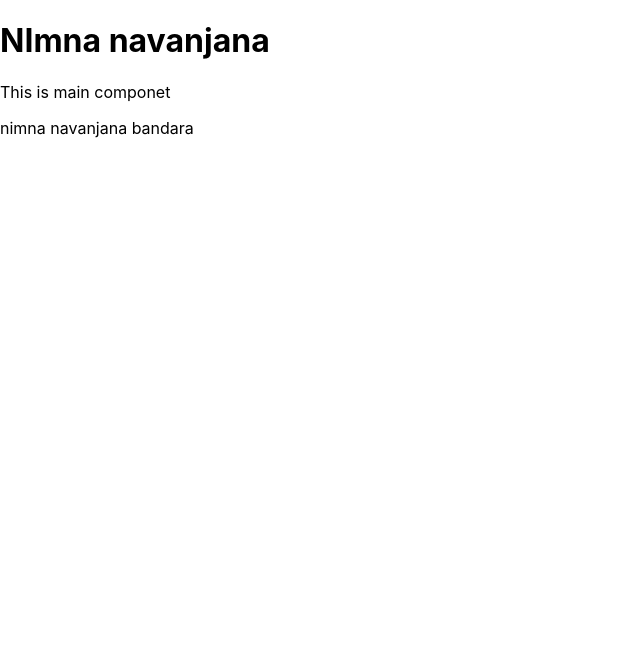
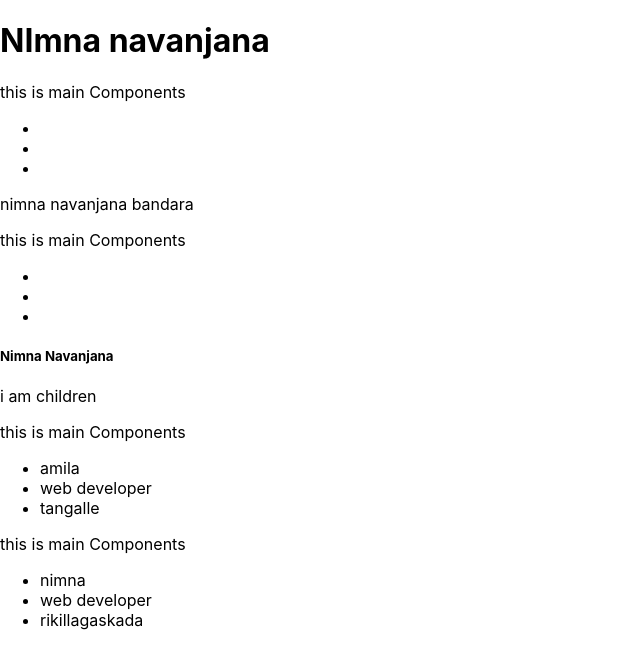
Before and after one commit to nimnanava/React_basic, a JavaScript app in the folder 1st-react-project/: page / in a window 1280 px wide. Shown: the top 668 px of the page, without its empty margins (0-640 px from the left). Built offline with nearby package versions, Linux system fonts and the light colour scheme; the HTML template or start-up script is replaced by a standard one.

Commit message:
componats
2

```diff
--- a/1st-react-project/src/App.js
+++ b/1st-react-project/src/App.js
@@ -11,6 +11,14 @@ function App() {
 
       <p>nimna navanjana bandara</p>
 
+     <Main>
+      <h5>Nimna Navanjana</h5>
+      <p> i am children  </p>
+     </Main>
+
+     <Main name = "amila" city = "tangalle" position= "web developer"/>
+     <Main name = "nimna" city = "rikillagaskada" position= "web developer"/>
+
 
 
     </>
--- a/1st-react-project/src/Components/Main.js
+++ b/1st-react-project/src/Components/Main.js
@@ -1,8 +1,28 @@
-function Main(){
+// const name = 'Nimna navanjana'
+// const position = 'web developer'
+
+// const myObj ={
+//   name : `${name}` ,
+//   position : `${position}`,
+//   city : 'Rikillagaskada'
+// }
+
+
+function Main({children, name, city, position}){
+  // const{city} = myObj
   return(
-    <>
-    <div><p>This is main componet</p></div>
-    </>
+    <div>
+      this is main Components
+      <ul>
+        <li>{name}</li>
+        <li>{position}</li>
+        {/* <li>{myObj.name}</li>
+        <li>{myObj.position}</li> */}
+        <li>{city}</li>
+
+      </ul>
+      {children}
+    </div>
   )
 }
 
```
